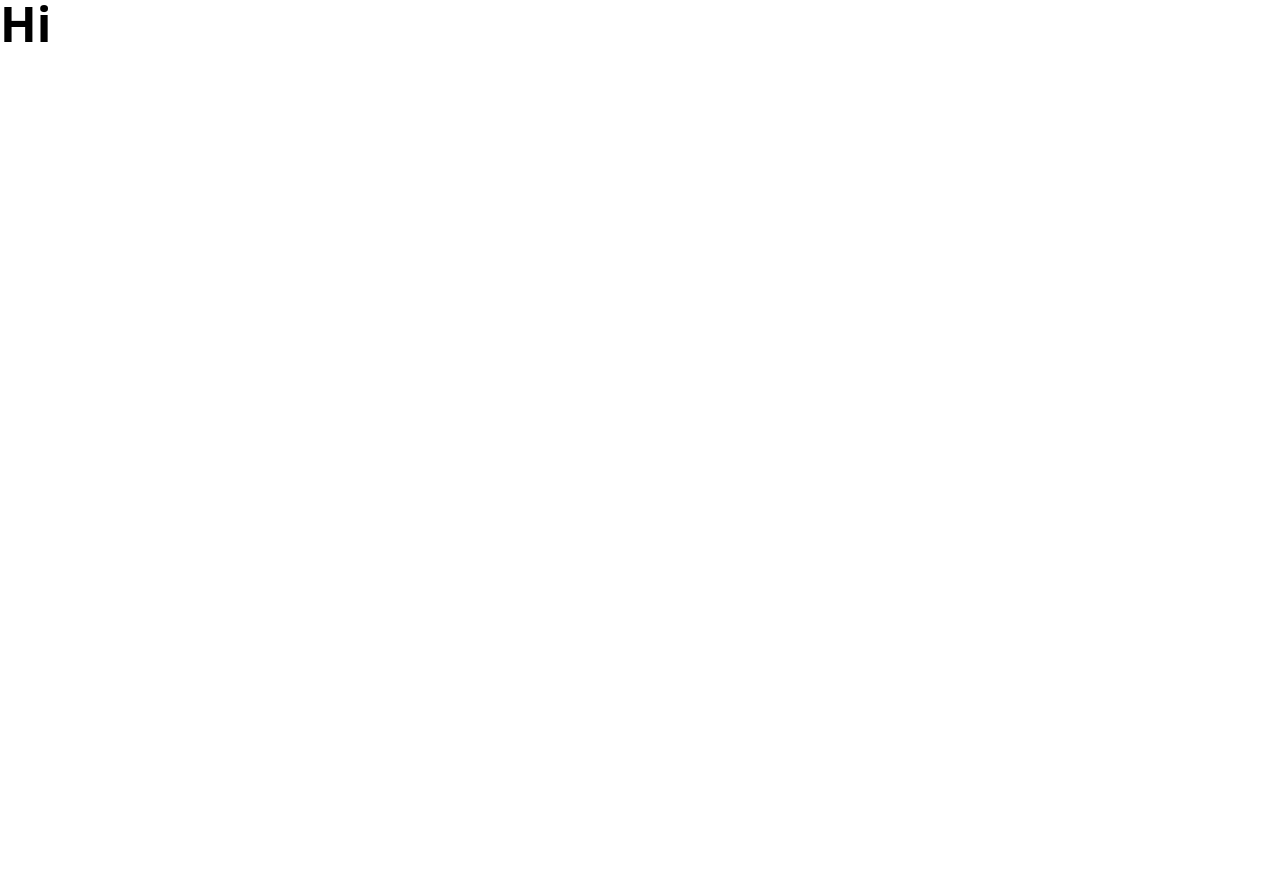
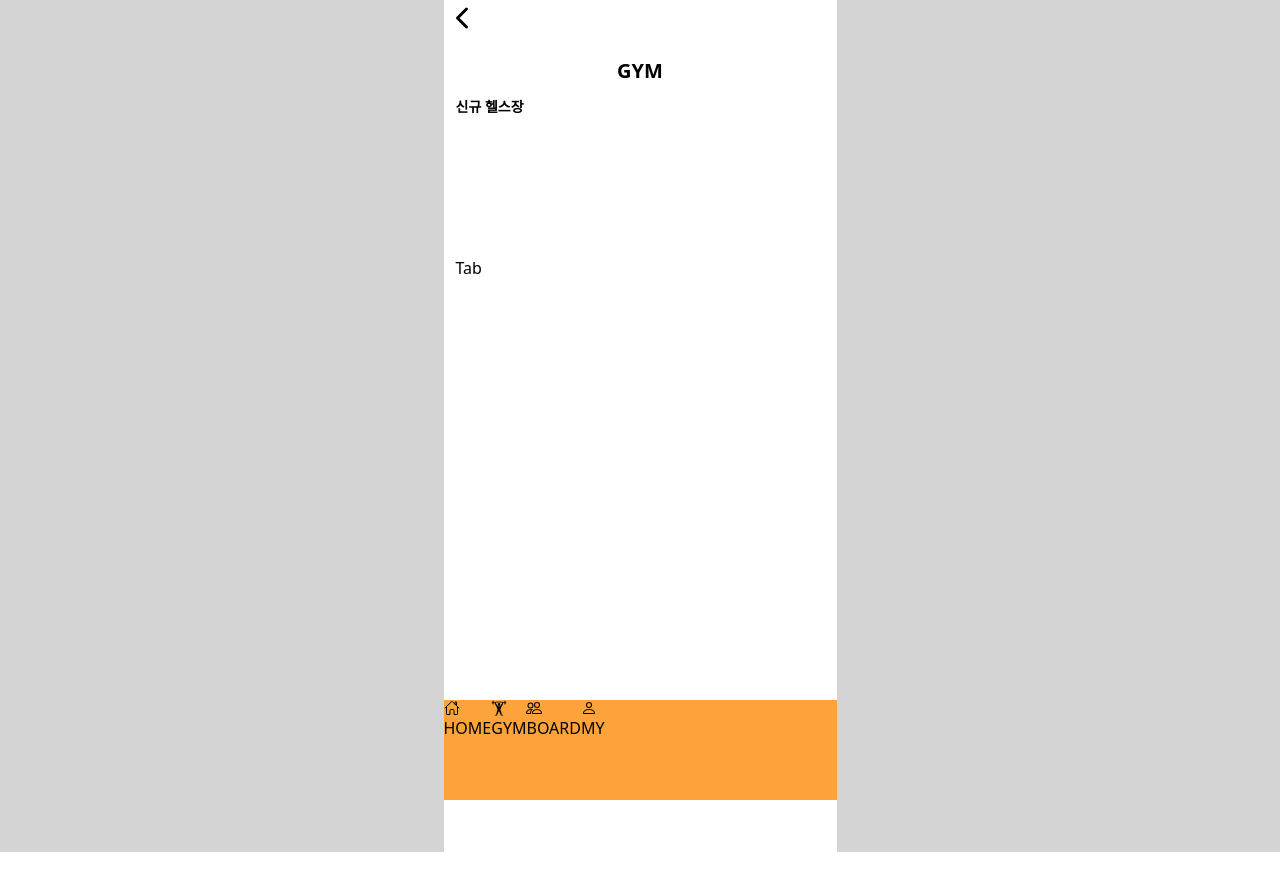
Before and after one commit to codestates-seb/seb42_main_012, a React (Create React App) app in the folder client/: page / in a window 1280 px wide. Shown: the top 890 px of the page. Before the commit the page ends 800 px from the top, so only its background shows below. Built offline with nearby package versions, Linux system fonts and the light colour scheme.

Commit message:
design: 레이아웃 추가

```diff
--- a/client/package.json
+++ b/client/package.json
@@ -9,7 +9,7 @@
     "axios": "^1.3.4",
     "react": "^18.2.0",
     "react-dom": "^18.2.0",
-    "react-icon": "^1.0.0",
+    "react-icons": "^4.8.0",
     "react-intersection-observer": "^9.4.3",
     "react-router-dom": "^6.8.2",
     "react-scripts": "5.0.1",
@@ -48,6 +48,7 @@
     "eslint-plugin-jsx-a11y": "^6.7.1",
     "eslint-plugin-react": "^7.32.2",
     "eslint-plugin-react-hooks": "^4.6.0",
-    "tailwindcss": "^3.2.7"
+    "tailwindcss": "^3.2.7",
+    "typescript": "^4.9.5"
   }
 }
--- a/client/src/App.jsx
+++ b/client/src/App.jsx
@@ -1,5 +1,13 @@
+import GymPage from './pages/GymPage';
+
 function App() {
-  return <h1 className="text-5xl font-bold">Hi</h1>;
+  return (
+    <div className="flex justify-center bg-grey">
+      <div className="relative bg-white w-393 h-852">
+        <GymPage />
+      </div>
+    </div>
+  );
 }
 
 export default App;
--- /dev/null
+++ b/client/src/components/BackButton.jsx
@@ -0,0 +1,11 @@
+import { FiChevronLeft } from 'react-icons/fi';
+
+function BackButton() {
+  return (
+    <div>
+      <FiChevronLeft className="absolute left-0 text-4xl" />
+    </div>
+  );
+}
+
+export default BackButton;
--- /dev/null
+++ b/client/src/components/GymNewest.jsx
@@ -0,0 +1,3 @@
+function GymNewest() {}
+
+export default GymNewest;
--- /dev/null
+++ b/client/src/components/GymNewestList.jsx
@@ -0,0 +1,9 @@
+function GymNewestList() {
+  return (
+    <div className="text-[14px] font-bold h-160">
+      <h2>신규 헬스장</h2>
+    </div>
+  );
+}
+
+export default GymNewestList;
--- /dev/null
+++ b/client/src/components/GymTabList.jsx
@@ -0,0 +1,5 @@
+function GymTabList() {
+  return <div className="h-screen">Tab</div>;
+}
+
+export default GymTabList;
--- /dev/null
+++ b/client/src/components/HeaderTitle.jsx
@@ -0,0 +1,9 @@
+function HeaderTitle({ titleText }) {
+  return (
+    <div>
+      <h1 className="text-[20px] font-bold mt-14">{titleText}</h1>
+    </div>
+  );
+}
+
+export default HeaderTitle;
--- /dev/null
+++ b/client/src/components/layout/Header.jsx
@@ -0,0 +1,13 @@
+import HeaderTitle from '../HeaderTitle';
+import BackButton from '../BackButton';
+
+function Header() {
+  return (
+    <div className="fixed top-0 flex justify-center bg-white w-393">
+      <BackButton />
+      <HeaderTitle titleText="GYM" />
+    </div>
+  );
+}
+
+export default Header;
--- /dev/null
+++ b/client/src/components/layout/Main.jsx
@@ -0,0 +1,5 @@
+function Main({ children }) {
+  return <div className="mx-3 mt-24">{children}</div>;
+}
+
+export default Main;
--- /dev/null
+++ b/client/src/components/layout/Nav.jsx
@@ -0,0 +1,31 @@
+import { IoHomeOutline } from 'react-icons/io5';
+// IoHomeSharp
+import { BsPerson, BsPeople } from 'react-icons/bs';
+// BsPersonFill
+// BsPeopleFill
+import { GiWeightLiftingUp } from 'react-icons/gi';
+
+function Nav() {
+  return (
+    <div className="fixed bottom-0 flex w-393 h-100 bg-orange">
+      <div>
+        <IoHomeOutline />
+        <span>HOME</span>
+      </div>
+      <div>
+        <GiWeightLiftingUp />
+        <span>GYM</span>
+      </div>
+      <div>
+        <BsPeople />
+        <span>BOARD</span>
+      </div>
+      <div>
+        <BsPerson />
+        <span>MY</span>
+      </div>
+    </div>
+  );
+}
+
+export default Nav;
--- /dev/null
+++ b/client/src/pages/GymPage.jsx
@@ -0,0 +1,21 @@
+import Header from '../components/layout/Header';
+import Main from '../components/layout/Main';
+import Nav from '../components/layout/Nav';
+import GymNewestList from '../components/GymNewestList';
+import GymTabList from '../components/GymTabList';
+
+function GymPage() {
+  return (
+    <div>
+      <Header />
+      <Main>
+        <GymNewestList />
+        <GymTabList />
+      </Main>
+      {/* <Chat /> */}
+      <Nav />
+    </div>
+  );
+}
+
+export default GymPage;
--- a/client/tailwind.config.js
+++ b/client/tailwind.config.js
@@ -1,8 +1,24 @@
 /** @type {import('tailwindcss').Config} */
+
 module.exports = {
-    content: ["./src/**/*.{js,jsx,ts,tsx}"],
-    theme: {
-        extend: {},
+  content: ['./src/**/*.{js,jsx,ts,tsx}'],
+  theme: {
+    extend: {
+      height: {
+        100: '100px',
+        160: '160px',
+        852: '852px',
+      },
+      width: {
+        393: '393px',
+        70: '70px',
+      },
     },
-    plugins: [],
+    colors: {
+      orange: '#FCA43B',
+      grey: '#d4d4d4',
+      white: '#FFFFFF',
+    },
+  },
+  plugins: [],
 };
```
Also changed, not shown: 1 other file (tests, documents, lock files or other folders).
